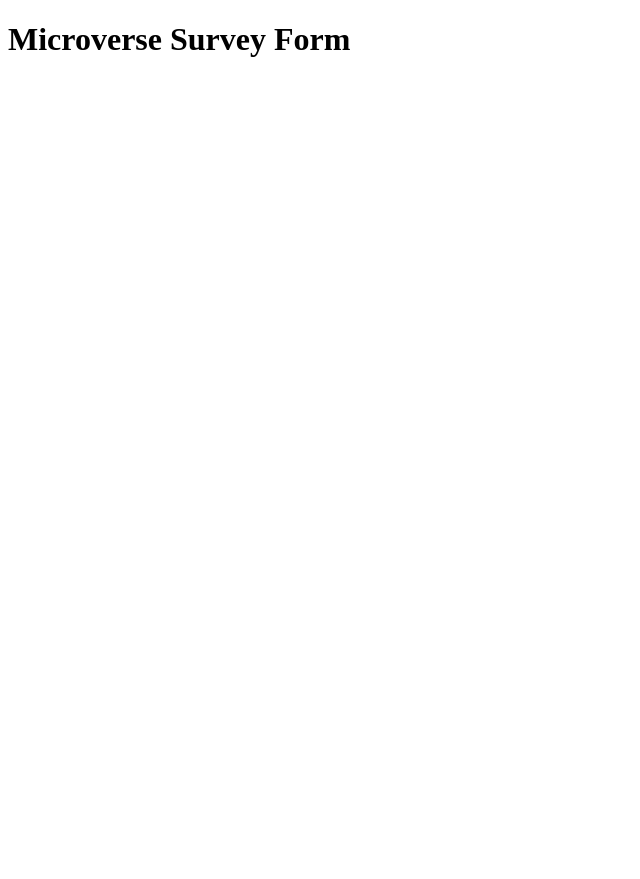
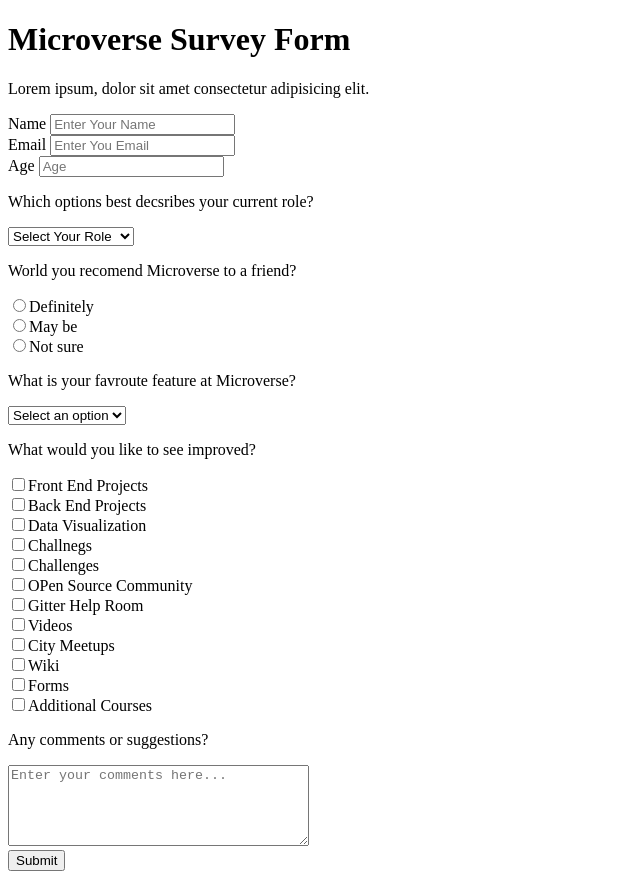
Before and after one commit to Gerrishonngugi/Microverse-Trials-Survey-Form, a plain HTML site: page index.html in a window 1280 px wide. Shown: the whole page, without its empty margins (0-640 px from the left). Before the commit the page ends 800 px from the top, so only its background shows below. Drawn offline with Linux system fonts and the light colour scheme.

Commit message:
Added the HTML main structure DIV Elements

```diff
--- a/index.html
+++ b/index.html
@@ -4,11 +4,87 @@
     <meta charset="UTF-8" />
     <meta http-equiv="X-UA-Compatible" content="IE=edge" />
     <meta name="viewport" content="width=device-width, initial-scale=1.0" />
-    <title>Document</title>
+    <title>Microverse Survey Form</title>
   </head>
-  <h1 id="title">Microverse Survey Form</h1>
-  <form id="Survey form">
-    <div></div>
-  </form>
-  <body></body>
+  <body>
+ <div class="container">
+    <h1 id="title">Microverse Survey Form</h1>
+    <p>Lorem ipsum, dolor sit amet consectetur adipisicing elit. </p>
+    <form id="Survey form">
+      <div>
+        <label for="name">Name</label>
+        <input type="text" name="name" id="name" placeholder="Enter Your Name" required>
+      </div>
+      <div>
+        <label for="email">Email</label>
+        <input type="email" name="email" id="email" placeholder="Enter You Email" required>
+      </div>
+      <div>
+        <label for="number">Age</label>
+        <input type="number" name="age" id="number" placeholder="Age">
+      </div>
+      <div>
+        <p>Which options best decsribes your current role?</p>
+        <select name="role" id="">
+        <option disabled selected value>Select Your Role</option>
+        <option value="student">Student</option>
+        <option value="job">Full Time Job</option>
+        <option value="learner">Full Time Learner</option>
+        <option value="preferNo">Prefer not to say</option>
+        <option value="others">Others</option>
+      </select>
+      </div>
+      <div>
+        <p>World you recomend Microverse to a friend?</p>
+        <label for=""><input type="radio" name="" id="">Definitely</label> <br>
+        <label for=""><input type="radio" name="" id="">May be</label><br>
+        <label for=""><input type="radio" name="" id="">Not sure</label>
+      </div>
+
+      <div>
+        <p>What is your favroute feature at Microverse?</p>
+        <select name="role" id="">
+        <option disabled selected value>Select an option</option>
+        <option value="challenges">Challenges</option>
+        <option value="projects">Projects</option>
+        <option value="community">Cummunity</option>
+        <option value="opensource">Open Source</option>
+        </select>
+      </div>
+      <div>
+         <p>What would you like to see improved?</p>
+        <label for=""><input type="checkbox" name="" id="">Front End Projects</label><br>
+        <label for=""><input type="checkbox" name="" id="">Back End Projects</label><br>
+        <label for=""><input type="checkbox" name="" id="">Data Visualization</label><br>
+        <label for=""><input type="checkbox" name="" id="">Challnegs</label><br>
+        <label for=""><input type="checkbox" name="" id="">Challenges</label><br>
+        <label for=""><input type="checkbox" name="" id="">OPen Source Community</label><br>
+        <label for=""><input type="checkbox" name="" id="">Gitter Help Room</label><br>
+        <label for=""><input type="checkbox" name="" id="">Videos</label><br>
+        <label for=""><input type="checkbox" name="" id="">City Meetups</label><br>
+        <label for=""><input type="checkbox" name="" id="">Wiki</label><br>
+        <label for=""><input type="checkbox" name="" id="">Forms</label><br>
+        <label for=""><input type="checkbox" name="" id="">Additional Courses</label><br>
+      </div>
+      <div>
+        <p>Any comments or suggestions?</p>
+        <textarea name="" id="" cols="35" rows="5" placeholder="Enter your comments here..."></textarea>
+      </div>
+      <div>
+        <button type="submit">Submit</button>
+      </div>
+
+
+
+    </form>
+
+
+
+ </div>
+
+  </body>
+
+
+
+
 </html>
```
